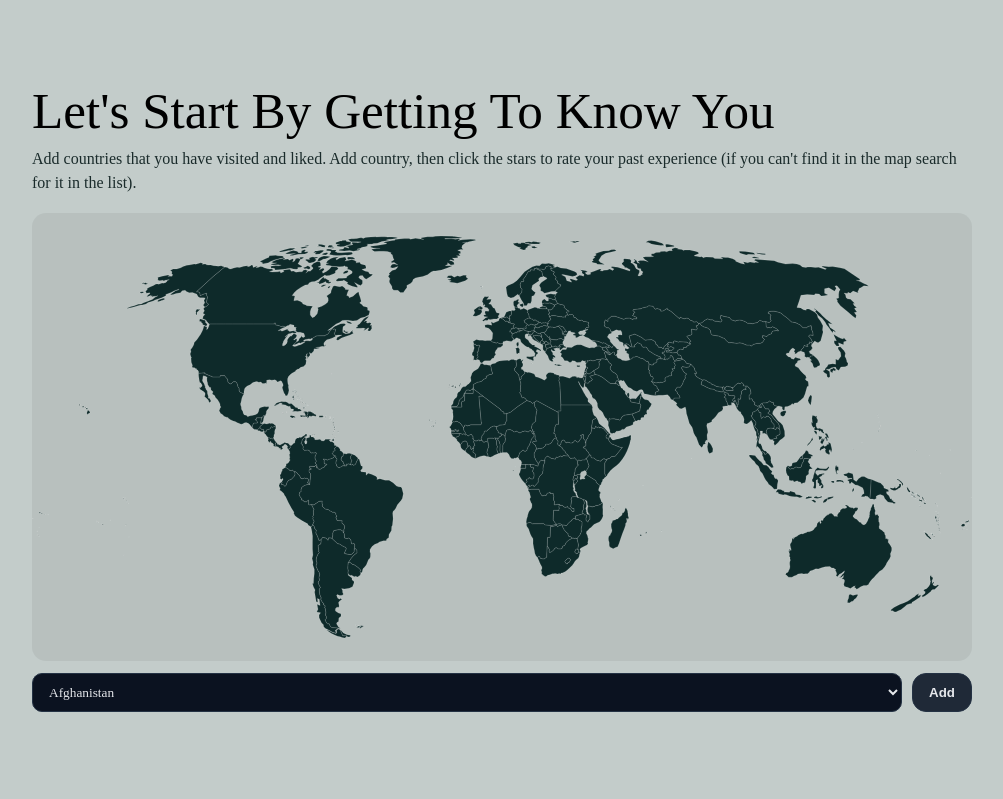
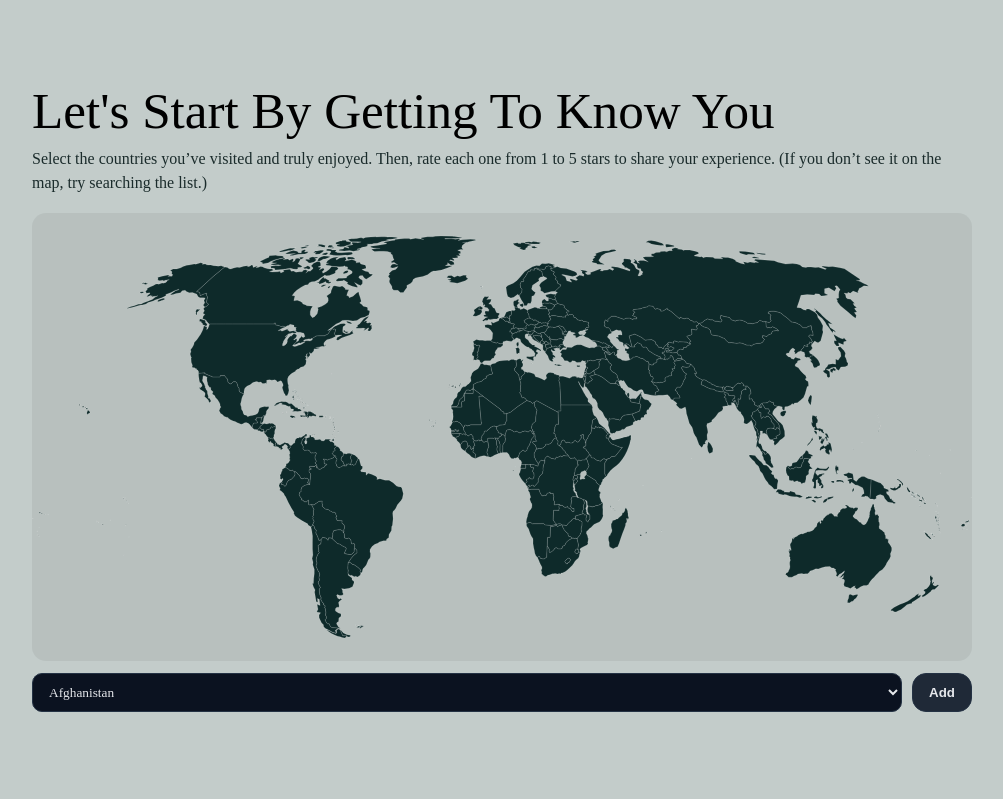
Before and after one commit to tamar-berger/DataProject, a Flask app: page / in a window 1280 px wide. Shown: the part 800-1599 px from the top of the page, without its empty margins (138-1141 px from the left). Run offline with Flask 3, Linux system fonts and the light colour scheme; some web fonts are replaced.

Commit message:
Update index.html
Wording change

```diff
--- a/templates/index.html
+++ b/templates/index.html
@@ -51,7 +51,7 @@
     <section id="rate" class="rate-section">
       <div class="rate-container">
         <h2 class="section-title">Let's Start By Getting To Know You</h2>
-        <p class="help">Add countries that you have visited and liked. Add country, then click the stars to rate your past experience (if you can't find it in the map search for it in the list).</p>
+        <p class="help">Select the countries you’ve visited and truly enjoyed. Then, rate each one from 1 to 5 stars to share your experience. (If you don’t see it on the map, try searching the list.)</p>
 
         <!-- Map based rating -->
         <div id="mapRate" class="map-rate">
```
